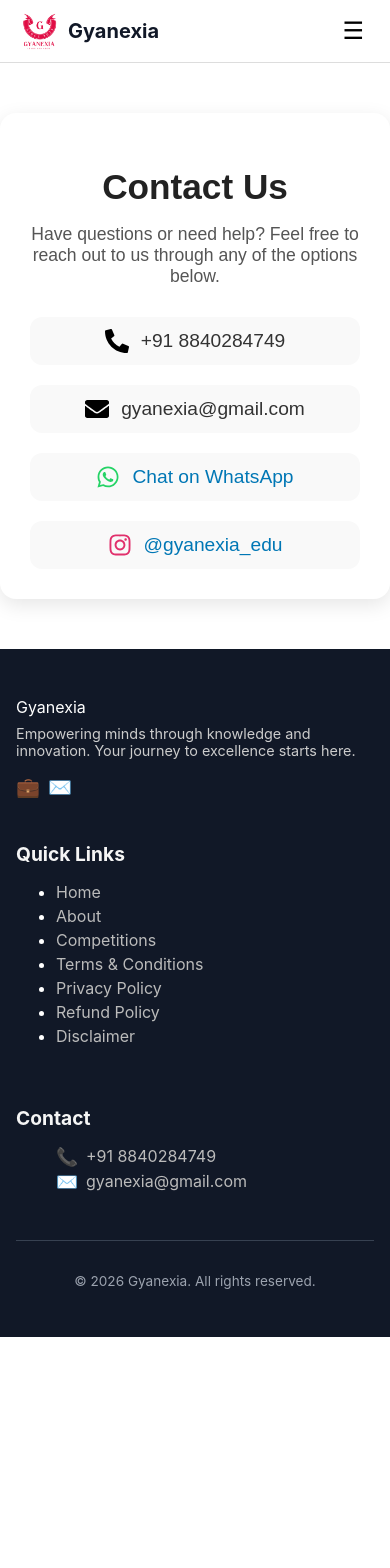
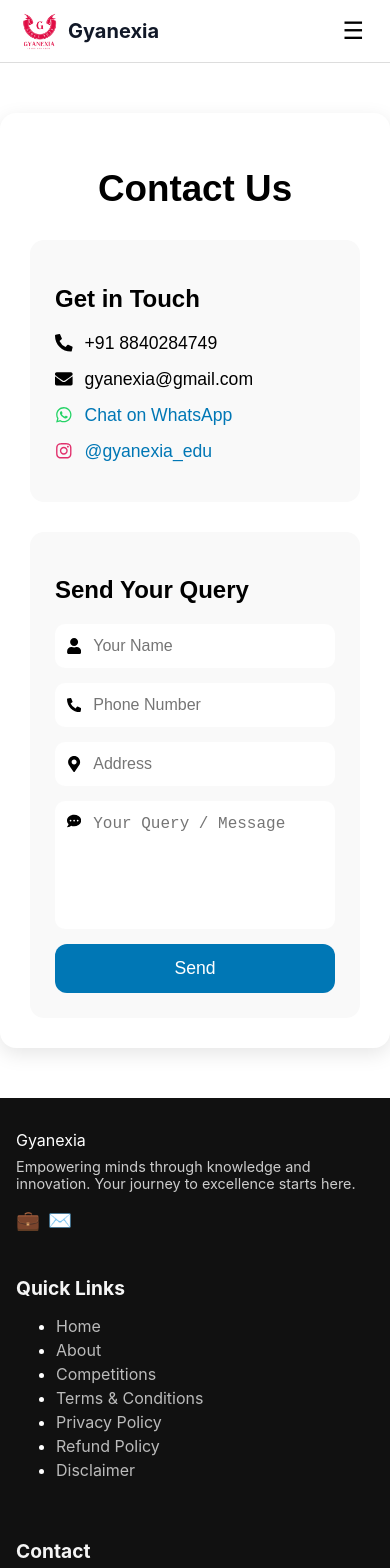
Before and after one commit to nikhilprajapati-21/gyanexia, a React (Create React App) app: page /contact in a window 390 px wide. Shown: the top 1568 px of the page. Before the commit the page ends 1337 px from the top, so only its background shows below. Built offline with nearby package versions, Linux system fonts and the light colour scheme.

Commit message:
updated query from

```diff
--- a/src/pages/ContactUs.css
+++ b/src/pages/ContactUs.css
@@ -1,65 +1,116 @@
 .contact-container {
-  max-width: 800px;
+  max-width: 1000px;
   margin: 50px auto;
   padding: 30px;
-  background: #ffffff;
+  background: #fff;
   border-radius: 16px;
   box-shadow: 0 6px 20px rgba(0, 0, 0, 0.1);
-  text-align: center;
-  font-family: "Arial", sans-serif;
+  font-family: Arial, sans-serif;
 }
 
 .contact-title {
-  font-size: 2.2rem;
-  font-weight: bold;
-  color: #222;
-  margin-bottom: 10px;
-}
-
-.contact-subtitle {
-  font-size: 1.1rem;
-  color: #555;
+  text-align: center;
+  font-size: 2.3rem;
   margin-bottom: 30px;
 }
 
-.contact-card {
+/* Layout */
+.contact-sections {
   display: flex;
-  flex-direction: column;
-  gap: 20px;
+  gap: 30px;
+}
+
+/* Contact details */
+.contact-details {
+  flex: 1;
+  background: #f9f9f9;
+  padding: 25px;
+  border-radius: 14px;
+}
+
+.contact-details h2 {
+  margin-bottom: 20px;
 }
 
 .contact-item {
   display: flex;
   align-items: center;
-  justify-content: center;
   gap: 12px;
-  font-size: 1.2rem;
-  background: #f9f9f9;
-  padding: 12px 20px;
-  border-radius: 12px;
-  transition: all 0.3s ease-in-out;
+  margin-bottom: 15px;
+  font-size: 1.1rem;
 }
 
-.contact-item:hover {
-  background: #f0f0f0;
-  transform: translateY(-2px);
+.contact-item a {
+  text-decoration: none;
+  color: #0077b5;
 }
 
-.contact-icon {
-  font-size: 1.5rem;
+.whatsapp {
+  color: #25d366;
 }
 
-.contact-text {
-  color: #333;
+.instagram {
+  color: #e1306c;
 }
 
-.contact-link {
-  text-decoration: none;
-  color: #0077b5; /* LinkedIn blue */
-  font-weight: 500;
-  transition: color 0.3s ease-in-out;
+/* Form */
+.contact-form {
+  flex: 1;
+  background: #f9f9f9;
+  padding: 25px;
+  border-radius: 14px;
 }
 
-.contact-link:hover {
-  color: #005582;
+.contact-form h2 {
+  margin-bottom: 20px;
 }
+
+.form-group {
+  display: flex;
+  align-items: center;
+  gap: 10px;
+  background: #fff;
+  padding: 12px;
+  border-radius: 10px;
+  margin-bottom: 15px;
+}
+
+.form-group input,
+.form-group textarea {
+  width: 100%;
+  border: none;
+  outline: none;
+  font-size: 1rem;
+}
+
+.textarea {
+  align-items: flex-start;
+}
+
+textarea {
+  resize: none;
+  height: 100px;
+}
+
+/* ✅ BUTTON SCOPED (IMPORTANT FIX) */
+.contact-form button {
+  width: 100%;
+  padding: 14px;
+  border: none;
+  border-radius: 12px;
+  background: #0077b5;
+  color: #fff;
+  font-size: 1.1rem;
+  cursor: pointer;
+}
+
+.contact-form button:hover {
+  background: #005582;
+}
+
+/* Responsive */
+@media (max-width: 768px) {
+  .contact-sections {
+    flex-direction: column;
+  }
+}
--- a/src/pages/ContactUs.js
+++ b/src/pages/ContactUs.js
@@ -1,54 +1,166 @@
-import React from "react";
+import React, { useState } from "react";
 import "./ContactUs.css";
-import { FaPhoneAlt, FaEnvelope, FaInstagram, FaWhatsapp } from "react-icons/fa";
+import {
+  FaPhoneAlt,
+  FaEnvelope,
+  FaInstagram,
+  FaWhatsapp,
+  FaUser,
+  FaMapMarkerAlt,
+  FaCommentDots,
+} from "react-icons/fa";
 
 export default function ContactUs() {
+  const [formData, setFormData] = useState({
+    name: "",
+    phone: "",
+    address: "",
+    message: "",
+  });
+
+  const handleChange = (e) => {
+    const { name, value } = e.target;
+
+    // allow only numbers in phone
+    if (name === "phone" && !/^\d*$/.test(value)) return;
+
+    setFormData({ ...formData, [name]: value });
+  };
+
+  // ✅ UPDATED: Send query to WhatsApp
+  const handleSubmit = (e) => {
+    e.preventDefault();
+
+    // optional: simple phone validation
+    if (formData.phone.length !== 10) {
+      alert("Please enter a valid 10-digit phone number");
+      return;
+    }
+
+    const message = `
+New Query from Gyanexia Website 👇
+
+👤 Name: ${formData.name}
+📞 Phone: ${formData.phone}
+📍 Address: ${formData.address}
+💬 Message: ${formData.message}
+    `;
+
+    const whatsappURL = `https://wa.me/918840284749?text=${encodeURIComponent(
+      message
+    )}`;
+
+    window.open(whatsappURL, "_blank");
+
+    // clear form after opening WhatsApp
+    setFormData({
+      name: "",
+      phone: "",
+      address: "",
+      message: "",
+    });
+  };
+
   return (
     <div className="contact-container">
       <h1 className="contact-title">Contact Us</h1>
-      <p className="contact-subtitle">
-        Have questions or need help? Feel free to reach out to us through any of the options below.
-      </p>
 
-      <div className="contact-card">
-        {/* 📞 Phone */}
+      <div className="contact-sections">
+        {/* ===== Contact Details Div ===== */}
+        <div className="contact-details">
+          <h2>Get in Touch</h2>
+
           <div className="contact-item">
-          <FaPhoneAlt className="contact-icon" />
-          <span className="contact-text">+91 8840284749</span>
+            <FaPhoneAlt />
+            <span>+91 8840284749</span>
           </div>
 
-        {/* ✉️ Email */}
           <div className="contact-item">
-          <FaEnvelope className="contact-icon" />
-          <span className="contact-text">gyanexia@gmail.com</span>
+            <FaEnvelope />
+            <span>gyanexia@gmail.com</span>
           </div>
 
-        {/* 💬 WhatsApp */}
           <div className="contact-item">
-          <FaWhatsapp className="contact-icon" style={{ color: "#25D366" }} />
+            <FaWhatsapp className="whatsapp" />
             <a
-            href="https://wa.me/918840284749?text=Hi%2C%20I%27m%20interested%20in%20Gyanotsav%202.0%20registration."
+              href="https://wa.me/918840284749"
               target="_blank"
               rel="noopener noreferrer"
-            className="contact-link"
             >
               Chat on WhatsApp
             </a>
           </div>
 
-        {/* 📸 Instagram */}
           <div className="contact-item">
-          <FaInstagram className="contact-icon" style={{ color: "#E1306C" }} />
+            <FaInstagram className="instagram" />
             <a
               href="https://www.instagram.com/gyanexia_edu/"
               target="_blank"
               rel="noopener noreferrer"
-            className="contact-link"
             >
               @gyanexia_edu
             </a>
           </div>
         </div>
+
+        {/* ===== Query Form Div ===== */}
+        <div className="contact-form">
+          <h2>Send Your Query</h2>
+
+          <form onSubmit={handleSubmit}>
+            <div className="form-group">
+              <FaUser />
+              <input
+                type="text"
+                name="name"
+                placeholder="Your Name"
+                value={formData.name}
+                onChange={handleChange}
+                required
+              />
+            </div>
+
+            <div className="form-group">
+              <FaPhoneAlt />
+              <input
+                type="text"
+                name="phone"
+                placeholder="Phone Number"
+                value={formData.phone}
+                onChange={handleChange}
+                maxLength="10"
+                required
+              />
+            </div>
+
+            <div className="form-group">
+              <FaMapMarkerAlt />
+              <input
+                type="text"
+                name="address"
+                placeholder="Address"
+                value={formData.address}
+                onChange={handleChange}
+                required
+              />
+            </div>
+
+            <div className="form-group textarea">
+              <FaCommentDots />
+              <textarea
+                name="message"
+                placeholder="Your Query / Message"
+                value={formData.message}
+                onChange={handleChange}
+                required
+              ></textarea>
+            </div>
+
+            {/* UX clarity */}
+            <button type="submit">Send</button>
+          </form>
+        </div>
+      </div>
     </div>
   );
 }
--- a/src/pages/Home.css
+++ b/src/pages/Home.css
@@ -3,7 +3,7 @@
   background-color: #f9fafb;
 }
 
-/* Header Styles */
+/* ================= HEADER ================= */
 .header {
   background-color: white;
   box-shadow: 0 1px 3px 0 rgba(0, 0, 0, 0.1);
@@ -34,7 +34,7 @@
 .logo-icon {
   width: 50px;
   height: 50px;
-  background-image: url('./gyanexia_logo.png');
+  background-image: url("./gyanexia_logo.png");
   background-size: contain;
   background-repeat: no-repeat;
   background-position: center;
@@ -92,11 +92,7 @@
   gap: 1rem;
 }
 
-h2 {
-  color: rgb(255, 0, 115);
-}
-
-/* Hero Section */
+/* ================= HERO ================= */
 .hero-section {
   background: linear-gradient(135deg, #dbeafe 0%, #e0e7ff 100%);
   padding: 5rem 0 8rem;
@@ -152,19 +148,12 @@
   margin-right: auto;
 }
 
-@media (min-width: 768px) {
-  .hero-description {
-    font-size: 1.25rem;
-  }
-}
-
-/* Scrolling Marquee */
+/* ================= MARQUEE ================= */
 .marquee-container {
   width: 100%;
   overflow: hidden;
   margin-top: 20px;
   padding: 10px 0;
-  position: relative;
 }
 
 .marquee-content {
@@ -177,18 +166,70 @@
   animation: marquee 15s linear infinite;
 }
 
-.marquee-content span {
-  display: inline-block;
-}
-
 @keyframes marquee {
   0% { transform: translateX(0%); }
   100% { transform: translateX(-50%); }
 }
 
+/* ================= SLIDER ================= */
+.slider-section {
+  background: #fff;
+  padding: 3rem 0;
+  display: flex;
+  justify-content: center;
+}
 
+.slider-container {
+  position: relative;
+  max-width: 900px;
+  width: 100%;
+}
 
-/* Founder Section */
+.slider-image-container {
+  width: 100%;
+  height: 450px;
+  overflow: hidden;
+  border-radius: 12px;
+  box-shadow: 0 10px 25px rgba(0, 0, 0, 0.2);
+}
+
+.slider-image {
+  width: 100%;
+  height: 100%;
+  object-fit: cover;
+}
+
+/* 🔒 PROTECTED SLIDER BUTTONS */
+.slider-btn {
+  position: absolute;
+  top: 50%;
+  transform: translateY(-50%);
+  width: auto !important;
+  height: auto !important;
+  padding: 0.5rem 1rem !important;
+  background: rgba(0, 0, 0, 0.6);
+  border: none;
+  color: white;
+  font-size: 2rem;
+  cursor: pointer;
+  z-index: 10;
+  border-radius: 50%;
+}
+
+.slider-btn:hover {
+  background: rgba(0, 0, 0, 0.8);
+}
+
+.slider-btn.prev {
+  left: 15px;
+}
+
+.slider-btn.next {
+  right: 15px;
+}
+
+/* ================= FOUNDER SECTION ================= */
+
 .founder-section {
   padding: 5rem 0;
   background-color: white;
@@ -206,16 +247,10 @@
 }
 
 .section-title {
-  font-size: 2rem;
+  font-size: 2.5rem;
   font-weight: bold;
-  color: #111827;
+  color: rgb(255, 0, 115);
   margin-bottom: 1rem;
-}
-
-@media (min-width: 768px) {
-  .section-title {
-    font-size: 2.5rem;
-  }
 }
 
 .section-description {
@@ -225,6 +260,8 @@
   margin: 0 auto;
 }
 
+/* ---- Founder Card ---- */
+
 .founder-card-container {
   max-width: 64rem;
   margin: 0 auto;
@@ -232,15 +269,15 @@
 
 .founder-card {
   overflow: hidden;
+  background: #fff;
+  border-radius: 16px;
   box-shadow: 0 25px 50px -12px rgba(0, 0, 0, 0.25);
-  border-radius: 0.5rem;
-  transition: all 0.5s ease;
-  transform: translateY(0);
+  transition: transform 0.4s ease, box-shadow 0.4s ease;
 }
 
 .founder-card:hover {
+  transform: translateY(-6px);
   box-shadow: 0 25px 50px -12px rgba(0, 0, 0, 0.4);
-  transform: translateY(-0.5rem);
 }
 
 .founder-card-content {
@@ -254,10 +291,11 @@
   }
 }
 
+/* ---- Image ---- */
+
 .founder-image-container {
   width: 100%;
-  position: relative;
-  overflow: hidden;
+  background: #000;
 }
 
 @media (min-width: 1024px) {
@@ -267,44 +305,22 @@
 }
 
 .founder-image {
-  aspect-ratio: 1;
-  background-color: #e5e7eb;
-  display: flex;
-  align-items: center;
-  justify-content: center;
-  background-image: url('./nikhil.jpg');
   width: 100%;
-  height: 70vh;
+  height: 100%;
+  min-height: 320px;
+  background-image: url("./nikhil.jpg");
   background-size: contain;
+  background-repeat: no-repeat;
   background-position: center;
-  background-repeat: no-repeat;
-  background-color: black;
 }
 
-@media (min-width: 1024px) {
-  .founder-image {
-    aspect-ratio: auto;
-    height: 100%;
-  }
-}
-
-.founder-img {
-  width: 100%;
-  height: 100%;
-  object-fit: cover;
-  transition: transform 0.7s ease;
-}
-
-.founder-card:hover .founder-img {
-  transform: scale(1.1);
-}
+/* ---- Details ---- */
 
 .founder-details {
   width: 100%;
-  padding: 2rem;
+  padding: 2.5rem;
   display: flex;
-  flex-direction: column;
-  justify-content: center;
+  align-items: center;
 }
 
 @media (min-width: 1024px) {
@@ -317,26 +333,19 @@
 .founder-info {
   display: flex;
   flex-direction: column;
-  gap: 1.5rem;
+  gap: 1.2rem;
 }
 
 .founder-name {
-  font-size: 1.5rem;
+  font-size: 1.8rem;
   font-weight: bold;
   color: #111827;
-  margin-bottom: 0.5rem;
-}
-
-@media (min-width: 768px) {
-  .founder-name {
-    font-size: 1.875rem;
-  }
 }
 
 .founder-title {
+  font-size: 1.1rem;
+  font-weight: 600;
   color: #2563eb;
-  font-weight: 600;
-  font-size: 1.125rem;
 }
 
 .founder-bio {
@@ -351,86 +360,46 @@
   color: #374151;
 }
 
-/* Footer */
-.footer {
-  background-color: #111827;
-  color: white;
-  padding: 3rem 0;
+
+/* ================= STATS ================= */
+.stats-section {
+  width: 100%;
+  background: linear-gradient(135deg, #2563eb, #1e40af);
+  padding: 5rem 1rem;
 }
 
-.footer-content {
+.stats-container {
   max-width: 1280px;
   margin: 0 auto;
-  padding: 0 1rem;
+  display: flex;
+  gap: 3rem;
+  flex-wrap: wrap;
 }
 
-.footer-bottom {
-  border-top: 1px solid #374151;
-  margin-top: 2rem;
-  padding-top: 2rem;
+.stat-box {
+  flex: 1;
+  min-width: 220px;
+  background: rgba(255, 255, 255, 0.15);
+  padding: 2.5rem 3rem;
+  border-radius: 18px;
   text-align: center;
 }
 
-.footer-copyright {
-  color: #9ca3af;
-  margin: 0;
-}
-/* ✅ Slider Section */
-.slider-section {
-  background: #fff;
-  padding: 3rem 0;
-  display: flex;
-  justify-content: center;
-  align-items: center;
+.stat-number {
+  font-size: 3.8rem;
+  font-weight: 800;
+  color: #ffffff;
 }
 
-.slider-container {
-  position: relative;
-  max-width: 900px;
-  width: 100%;
-  display: flex;
-  align-items: center;
-  justify-content: center;
+.stat-label {
+  font-size: 1.15rem;
+  color: #e0e7ff;
 }
 
-.slider-image-container {
-  width: 100%;
-  height: 450px;
-  overflow: hidden;
-  border-radius: 12px;
-  box-shadow: 0 10px 25px rgba(0, 0, 0, 0.2);
+/* ================= MOBILE ================= */
+@media (max-width: 768px) {
+  .stats-container {
+    flex-direction: column;
+    align-items: center;
+  }
 }
-
-.slider-image {
-  width: 100%;
-  height: 100%;
-  object-fit: cover;
-  transition: opacity 0.01s ease-in-out;
-}
-
-.slider-btn {
-  position: absolute;
-  top: 50%;
-  transform: translateY(-50%);
-  background: rgba(0, 0, 0, 0.6);
-  border: none;
-  color: white;
-  font-size: 2rem;
-  padding: 0.5rem 1rem;
-  cursor: pointer;
-  z-index: 10;
-  border-radius: 50%;
-  transition: background 0.3s ease;
-}
-
-.slider-btn:hover {
-  background: rgba(0, 0, 0, 0.8);
-}
-
-.slider-btn.prev {
-  left: 15px;
-}
-
-.slider-btn.next {
-  right: 15px;
-}
```
Also changed, not shown: src/pages/Home.js (+43 -1 lines). Lines whose indentation alone changed are shown as unchanged.
